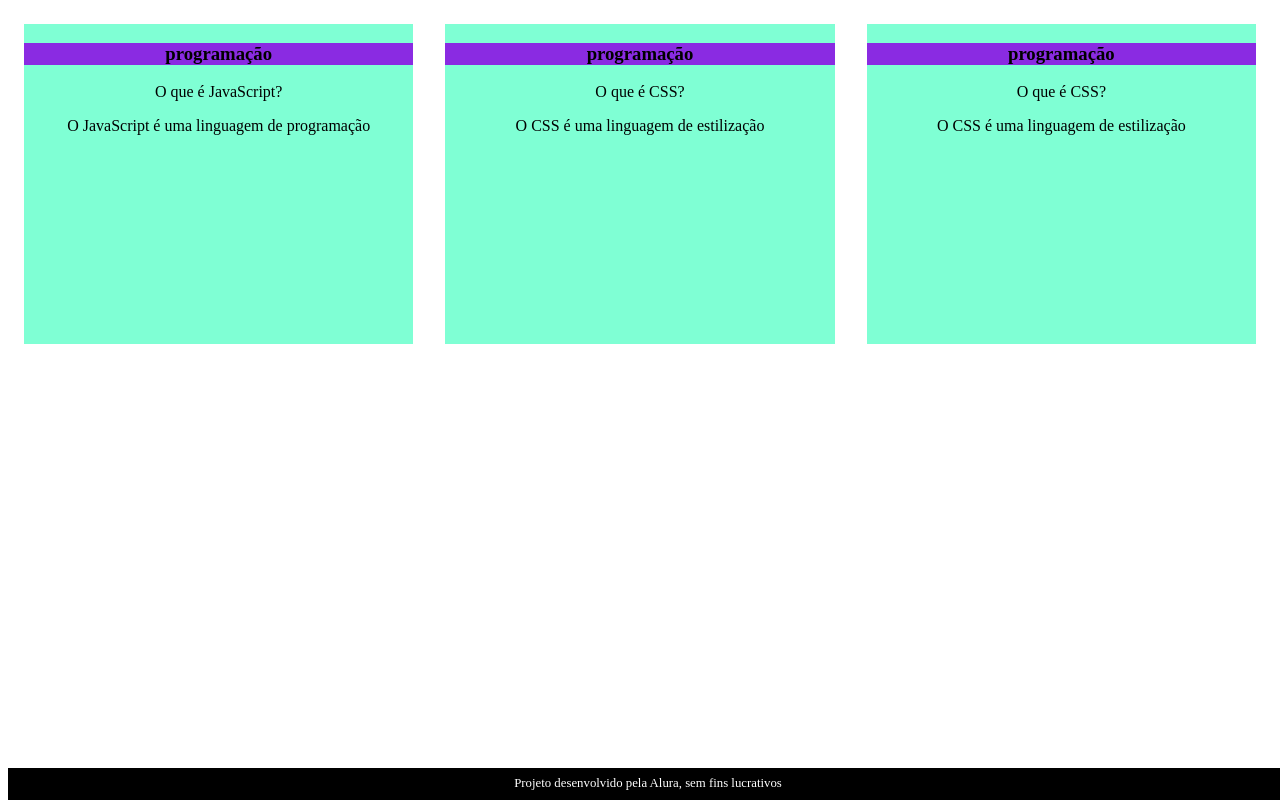
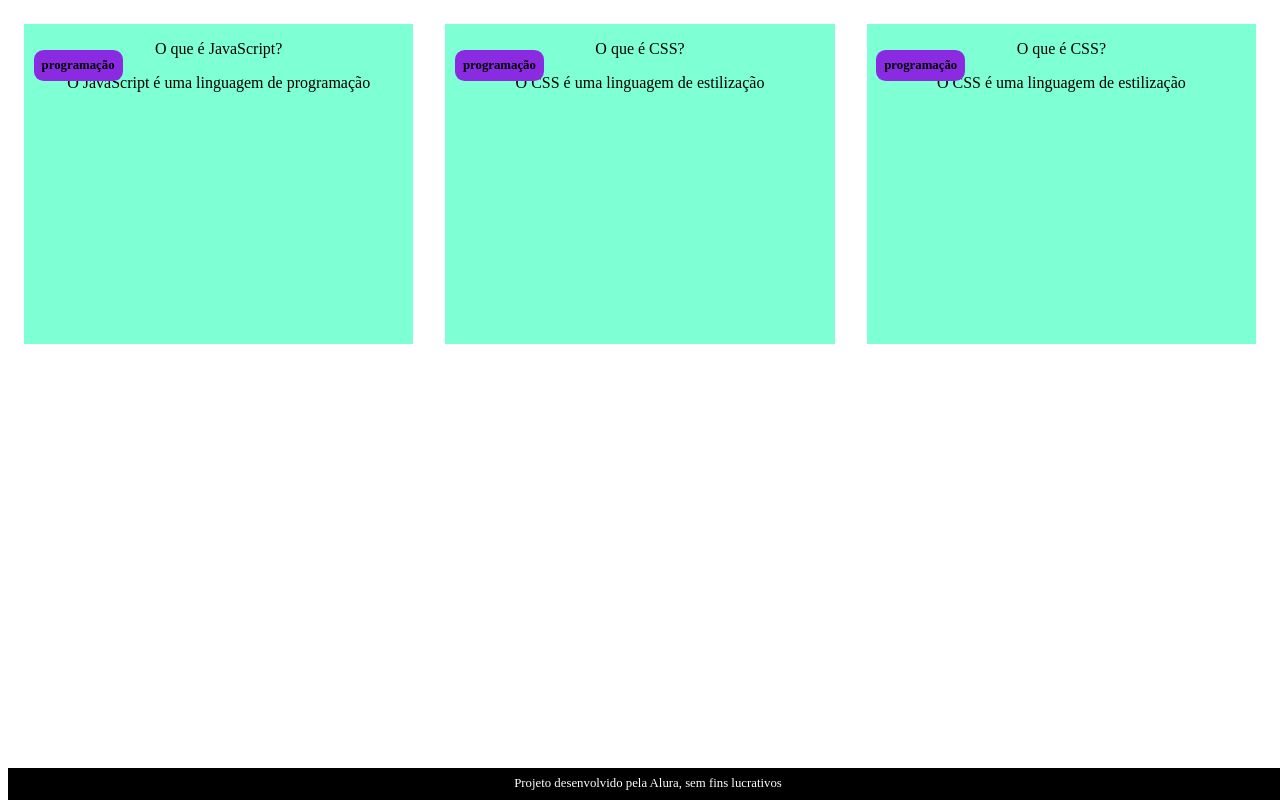
Before and after one commit to anelizegouvea2/flashcard, a plain HTML site: page index.html in a window 1280 px wide. Drawn offline with Linux system fonts and the light colour scheme.

Commit message:
Add files via upload

```diff
--- a/assets/style.css
+++ b/assets/style.css
@@ -2,10 +2,9 @@
 display: flex;
 
 body {
-    background-color: rgba(171, 153, 130, 0.881);
+    background: url('img/');
     font-family: Bai Jamjuree;
 }
-
 
 }
 .cartao {
@@ -21,8 +20,13 @@ body {
     height:100% ;
 }
 .cartao__conteudo h3{
-
 background-color: blueviolet;
+text-align: left;
+padding: 0.5rem;
+position:absolute;
+margin: 0.6rem;
+border-radius: 0.6rem;
+font-size: 1vw;
 }
 
 footer {
```
